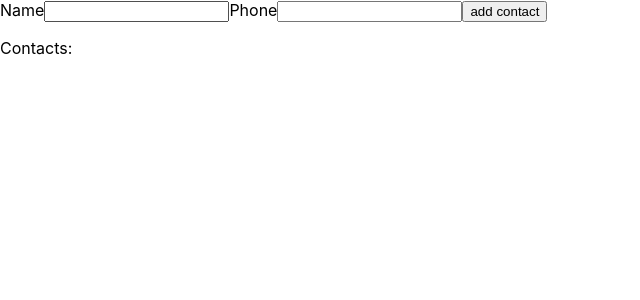
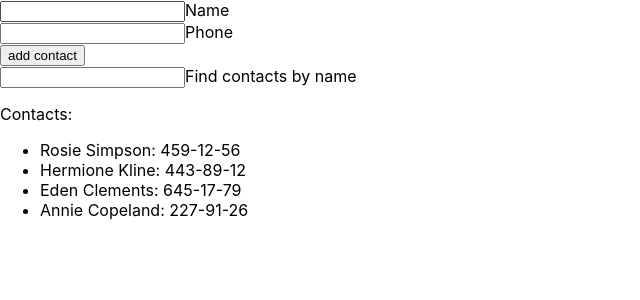
Before and after one commit to MalanSergii/reactHw_3, a React (Create React App) app: page / in a window 1280 px wide. Shown: the top 300 px of the page, without its empty margins (0-640 px from the left). Built offline with nearby package versions, Linux system fonts and the light colour scheme.

Commit message:
step 3 done

```diff
--- a/src/components/App.js
+++ b/src/components/App.js
@@ -3,9 +3,15 @@
 
 export class App extends Component {
   state = {
-    contacts: [],
+    contacts: [
+      { id: 'id-1', name: 'Rosie Simpson', number: '459-12-56' },
+      { id: 'id-2', name: 'Hermione Kline', number: '443-89-12' },
+      { id: 'id-3', name: 'Eden Clements', number: '645-17-79' },
+      { id: 'id-4', name: 'Annie Copeland', number: '227-91-26' },
+    ],
     name: '',
     number: '',
+    filter: '',
   };
 
   onInputChange = e => {
@@ -32,11 +38,18 @@
     });
   };
 
+  onFilterChange = e => {
+    this.onInputChange(e);
+  };
+
   render() {
+    const filtered = this.state.contacts.filter(contact =>
+      contact.name.toLowerCase().includes(this.state.filter.toLowerCase())
+    );
+
     return (
       <form onSubmit={this.onSubmitForm}>
         <label>
-          Name
           <input
             onChange={this.onInputChange}
             value={this.state.name}
@@ -46,10 +59,10 @@
             title="Name may contain only letters, apostrophe, dash and spaces. For example Adrian, Jacob Mercer, Charles de Batz de Castelmore d'Artagnan"
             required
           />
-        </label>
-
+          Name
+        </label>{' '}
+        <br />
         <label>
-          Phone
           <input
             onChange={this.onInputChange}
             value={this.state.number}
@@ -59,12 +72,22 @@
             title="Phone number must be digits and can contain spaces, dashes, parentheses and can start with +"
             required
           />
+          Phone
         </label>
-
+        <br />
         <button type="submit">add contact</button>
+        <br />
+        <label>
+          <input
+            onChange={this.onFilterChange}
+            value={this.state.filter}
+            name="filter"
+          ></input>
+          Find contacts by name
+        </label>
         <p>Contacts:</p>
         <ul>
-          {this.state.contacts.map(contact => (
+          {filtered.map(contact => (
             <li key={contact.id}>
               <span>{contact.name}</span>: <span>{contact.number}</span>
             </li>
```
